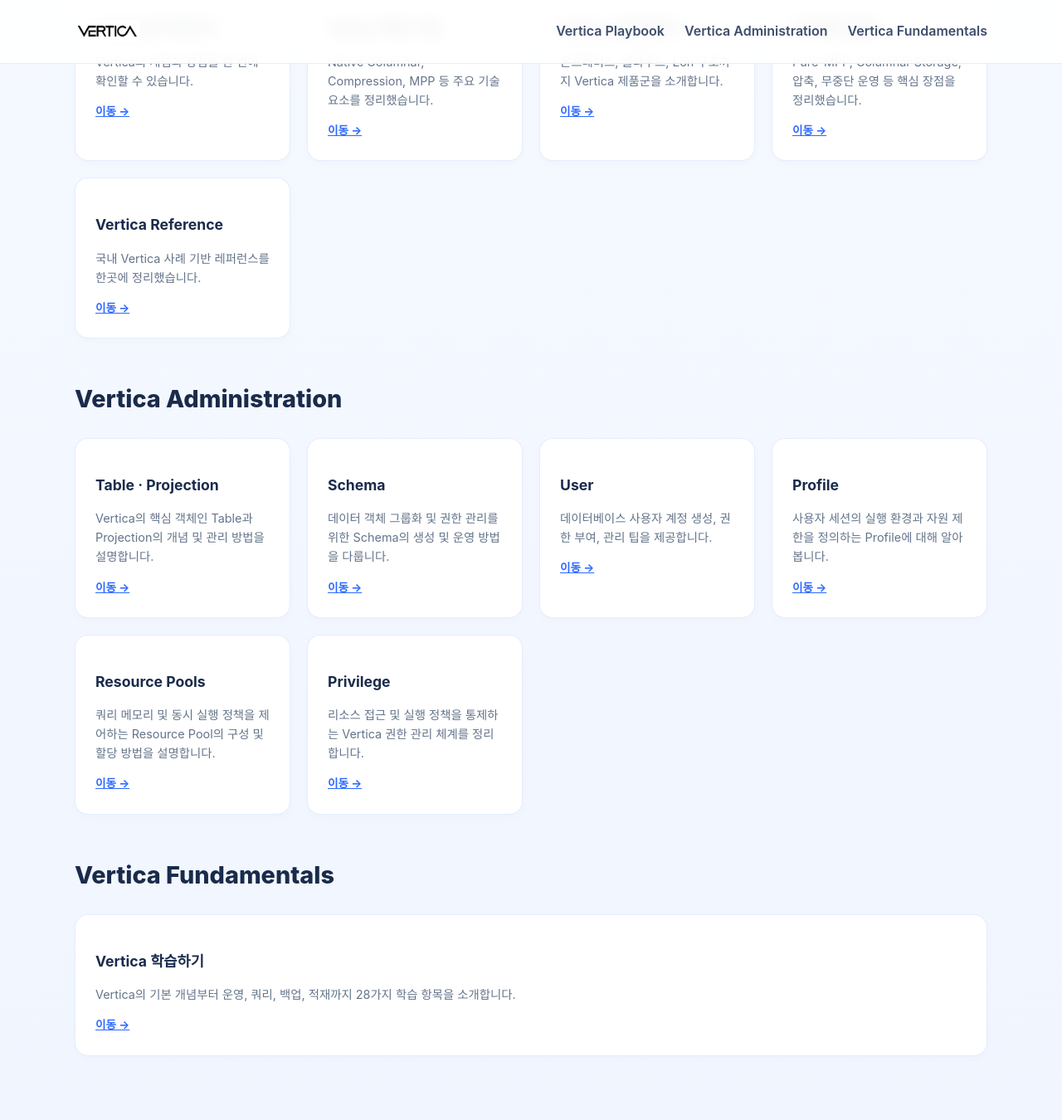
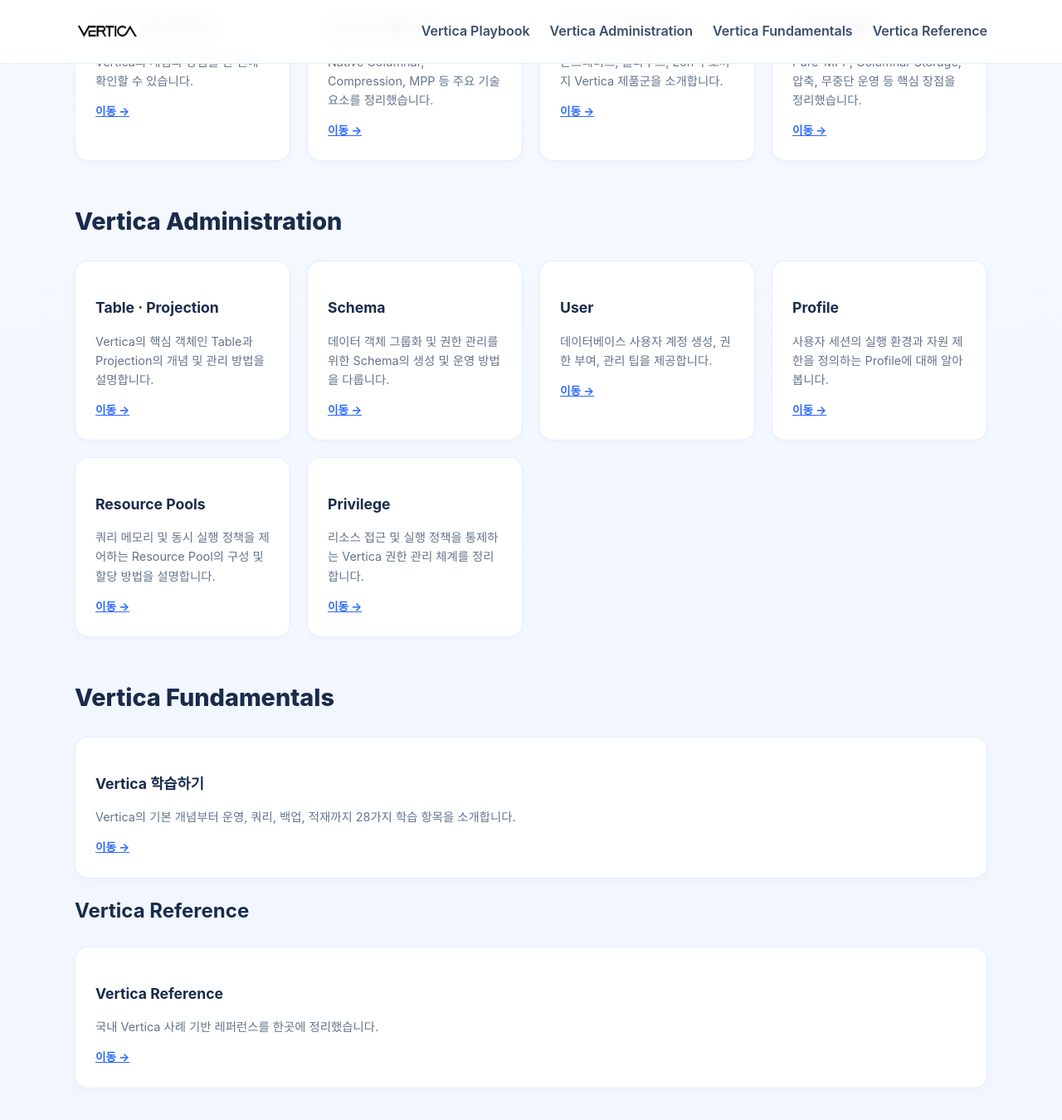
Before and after one commit to JIN0326/vertica_blog, a Jekyll site: the page built from index.md, in a window 1280 px wide and 1400 px high, scrolled down 1050 px. Shown: the top 1350 px of the window at 83% size. Built offline with Jekyll 4.4.1, drawn with Linux system fonts in a browser that asks for light colours.

Commit message:
Update blog content and styling

```diff
--- a/_layouts/default.html
+++ b/_layouts/default.html
@@ -41,9 +41,17 @@
             <div class="dropdown">
               <a href="{{ '/fundamentals' | relative_url }}">Vertica Fundamentals</a>
               <div class="dropdown-content">
-                <a href="{{ '/what-is-vertica' | relative_url }}">Vertica 학습하기</a>
+                <a href="{{ '/fundamentals' | relative_url }}">Vertica 학습하기</a>
               </div>
             </div>
+
+            <div class="dropdown">
+              <a href="{{ '/reference' | relative_url }}">Vertica Reference</a>
+              <div class="dropdown-content">
+                <a href="{{ '/reference' | relative_url }}">Vertica 고객사례</a>
+              </div>
+            </div>
+
           </nav>
         </div>
       </header>
--- a/index.md
+++ b/index.md
@@ -64,11 +64,6 @@
       <p>Pure-MPP, Columnar Storage, 압축, 무중단 운영 등 핵심 장점을 정리했습니다.</p>
       <a href="{{ '/architecture' | relative_url }}">이동 →</a>
     </article>
-    <article class="card">
-      <h3>Vertica Reference</h3>
-      <p>국내 Vertica 사례 기반 레퍼런스를 한곳에 정리했습니다.</p>
-      <a href="{{ '/reference' | relative_url }}">이동 →</a>
-    </article>
   </div>
 </section>
 
@@ -118,3 +113,14 @@
     </article>
   </div>
 </section>
+
+<section id="Reference" class="reference-section">
+  <h2>Vertica Reference</h2>
+  <div class="cards">
+    <article class="card">
+      <h3>Vertica Reference</h3>
+      <p>국내 Vertica 사례 기반 레퍼런스를 한곳에 정리했습니다.</p>
+      <a href="{{ '/reference' | relative_url }}">이동 →</a>
+    </article>
+  </div>
+</section>
```
Also changed, not shown: reference.md (+0 -1 lines).
